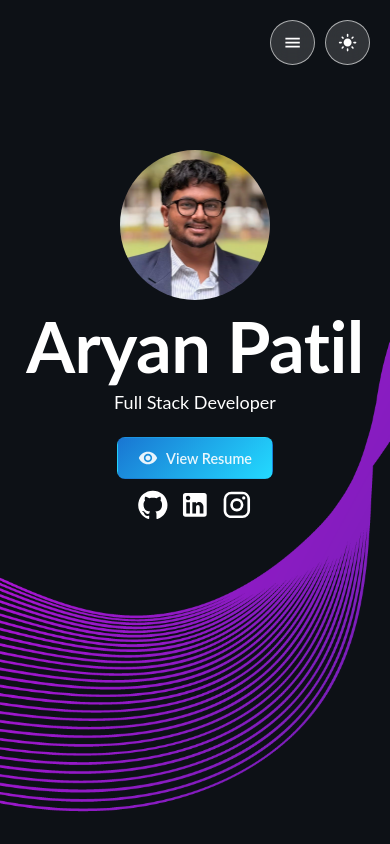
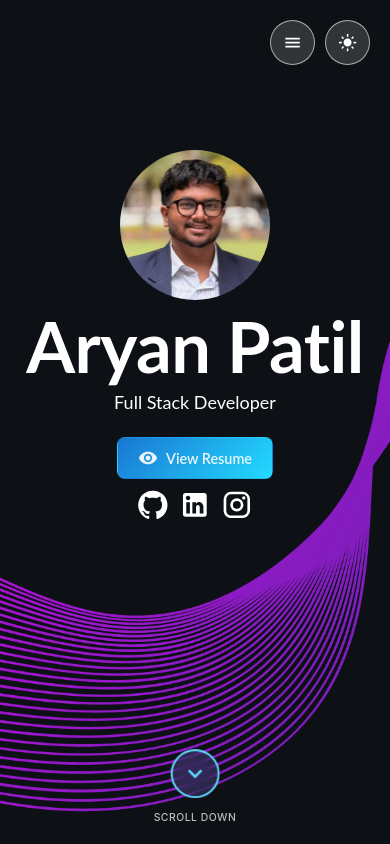
Before and after one commit to arpatil-dev/Portfolio, a React (Create React App) app: page / in a window 390 px wide. Shown: the top 844 px of the page. Built offline with nearby package versions, Linux system fonts and the light colour scheme.

Commit message:
Added Scroll Indicator

```diff
--- a/src/App.tsx
+++ b/src/App.tsx
@@ -28,7 +28,7 @@ function App() {
     }
 
     useEffect(() => {
-        // Aggressive scroll reset - immediate positioning
+        // Simple scroll reset only on initial load
         const resetScroll = () => {
             document.documentElement.scrollTop = 0;
             document.body.scrollTop = 0;
@@ -38,25 +38,11 @@ function App() {
         // Reset immediately
         resetScroll();
 
-        // Reset after DOM load
-        setTimeout(resetScroll, 50);
+        // One final reset after brief delay for any loading content
+        const timeoutId = setTimeout(resetScroll, 100);
 
-        // Reset after images/fonts might load
-        setTimeout(resetScroll, 200);
-
-        // Reset after animations complete
-        setTimeout(resetScroll, 800);
-
-        // Listen for any layout changes and reset
-        const observer = new MutationObserver(resetScroll);
-        observer.observe(document.body, {
-            childList: true,
-            subtree: true,
-            attributes: false
-        });
-
-        // Cleanup observer
-        return () => observer.disconnect();
+        // Cleanup timeout
+        return () => clearTimeout(timeoutId);
       }, []);
 
     return (
--- a/src/assets/styles/Main.scss
+++ b/src/assets/styles/Main.scss
@@ -287,3 +287,115 @@
         filter: drop-shadow(0 0 6px #000);
     }
 }
+
+// Scroll Indicator Styles
+.scroll-indicator {
+    position: fixed;
+    bottom: 30px;
+    left: 50%;
+    transform: translateX(-50%);
+    display: flex;
+    flex-direction: column;
+    align-items: center;
+    cursor: pointer;
+    z-index: 1000;
+    transition: all 0.3s ease;
+    opacity: 1;
+    visibility: visible;
+
+    &:hover {
+        transform: translateX(-50%) translateY(-5px);
+
+        .scroll-arrow {
+            animation-duration: 1s;
+        }
+    }
+
+    .scroll-arrow {
+        display: flex;
+        align-items: center;
+        justify-content: center;
+        width: 50px;
+        height: 50px;
+        border-radius: 50%;
+        background: rgba(97, 218, 251, 0.1);
+        border: 2px solid var(--primary-color);
+        backdrop-filter: blur(10px);
+        animation: bounce 2s infinite;
+        transition: all 0.3s ease;
+
+        svg {
+            font-size: 2rem;
+            color: var(--primary-color);
+        }
+
+        &:hover {
+            background: rgba(97, 218, 251, 0.2);
+            box-shadow: 0 0 20px rgba(97, 218, 251, 0.4);
+        }
+    }
+
+    .scroll-text {
+        margin-top: 8px;
+        font-size: var(--font-size-tiny);
+        color: var(--dark-text-secondary);
+        font-weight: var(--font-weight-medium);
+        letter-spacing: 0.5px;
+        text-transform: uppercase;
+        opacity: 0.8;
+    }
+}
+
+// Light mode scroll indicator
+.light-mode .scroll-indicator {
+    .scroll-arrow {
+        border-color: var(--success-color);
+        background: rgba(25, 118, 210, 0.1);
+
+        svg {
+            color: var(--success-color);
+        }
+
+        &:hover {
+            background: rgba(25, 118, 210, 0.2);
+            box-shadow: 0 0 20px rgba(25, 118, 210, 0.4);
+        }
+    }
+
+    .scroll-text {
+        color: var(--light-text-secondary);
+    }
+}
+
+// Bounce animation
+@keyframes bounce {
+    0%, 20%, 50%, 80%, 100% {
+        transform: translateY(0);
+    }
+    40% {
+        transform: translateY(-10px);
+    }
+    60% {
+        transform: translateY(-5px);
+    }
+}
+
+// Mobile scroll indicator adjustments
+@media (max-width: 768px) {
+    .scroll-indicator {
+        bottom: 20px;
+
+        .scroll-arrow {
+            width: 45px;
+            height: 45px;
+
+            svg {
+                font-size: 1.8rem;
+            }
+        }
+
+        .scroll-text {
+            font-size: 0.65rem;
+        }
+    }
+}
--- a/src/components/Main.tsx
+++ b/src/components/Main.tsx
@@ -1,15 +1,31 @@
-import React from "react";
+import React, { useState, useEffect } from "react";
 import GitHubIcon from '@mui/icons-material/GitHub';
 import LinkedInIcon from '@mui/icons-material/LinkedIn';
 import DownloadIcon from '@mui/icons-material/Download';
 import VisibilityIcon from '@mui/icons-material/Visibility';
 import InstagramIcon from '@mui/icons-material/Instagram';
 import XIcon from '@mui/icons-material/X';
+import KeyboardArrowDownIcon from '@mui/icons-material/KeyboardArrowDown';
 import '../assets/styles/Main.scss';
 import PP from '../assets/images/Aryan-close-cropped.avif';
 import PP_SPECS from '../assets/images/Aryan-Patil.avif';
 
 function Main() {
+  const [showScrollIndicator, setShowScrollIndicator] = useState(true);
+
+  useEffect(() => {
+    const handleScroll = () => {
+      // Hide scroll indicator when user scrolls down from top
+      if (window.scrollY > 100) {
+        setShowScrollIndicator(false);
+      } else {
+        setShowScrollIndicator(true);
+      }
+    };
+
+    window.addEventListener('scroll', handleScroll);
+    return () => window.removeEventListener('scroll', handleScroll);
+  }, []);
 
   const handleResumeView = () => {
     // Replace with your actual resume URL or path
@@ -26,6 +42,13 @@ function Main() {
     document.body.appendChild(link);
     link.click();
     document.body.removeChild(link);
+  };
+
+  const handleScrollDown = () => {
+    const aboutSection = document.getElementById('about');
+    if (aboutSection) {
+      aboutSection.scrollIntoView({ behavior: 'smooth' });
+    }
   };
 
   return (
@@ -59,6 +82,16 @@ function Main() {
           </div>
         </div>
       </div>
+
+      {/* Scroll Indicator */}
+      {showScrollIndicator && (
+        <div className="scroll-indicator" onClick={handleScrollDown}>
+          <div className="scroll-arrow">
+            <KeyboardArrowDownIcon />
+          </div>
+          <span className="scroll-text">Scroll Down</span>
+        </div>
+      )}
     </div>
   );
 }
```
